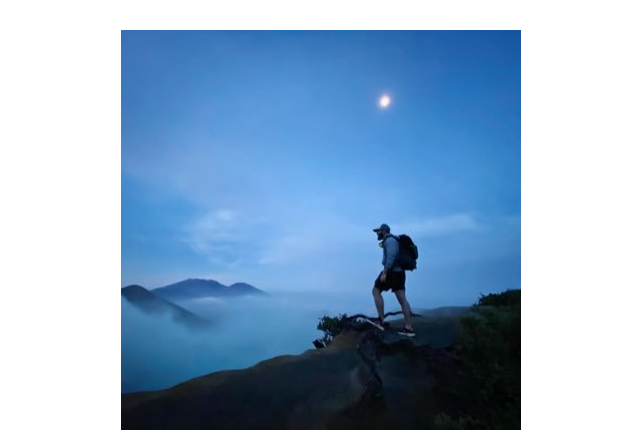
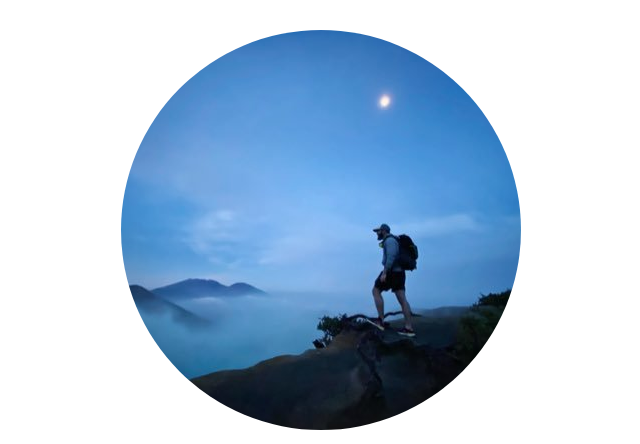
Before and after one commit to brunitob/brunitob.github.io, a plain HTML site: page index.html in a window 1280 px wide. Shown: the top 444 px of the page, without its empty margins (319-959 px from the left). Drawn offline with nearby package versions, Linux system fonts and the light colour scheme.

Commit message:
Update index.html

```diff
--- a/index.html
+++ b/index.html
@@ -19,7 +19,7 @@
     <body>
       <section id="wrapper">
         <div id='profile'>
-          <img src="img/avatarbb.jpg">
+          <img style="border-radius: 50%;" src="img/avatarbb.jpg">
           <div class='name'>Bruno Balzani</div>
           <div class='social'>
             <a href="https://www.twitter.com/brunitob"><i class="fa fa-twitter fa-2x" aria-hidden="true"></i></a>
```
